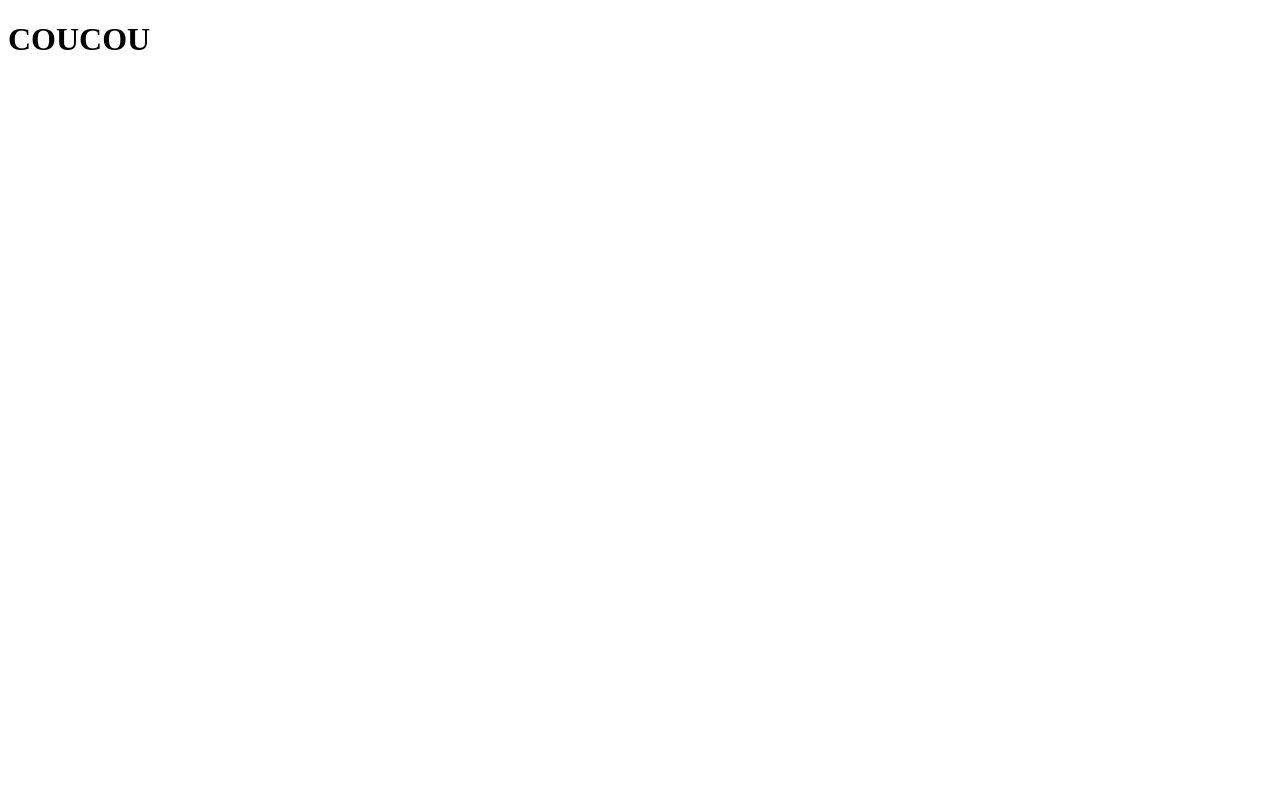
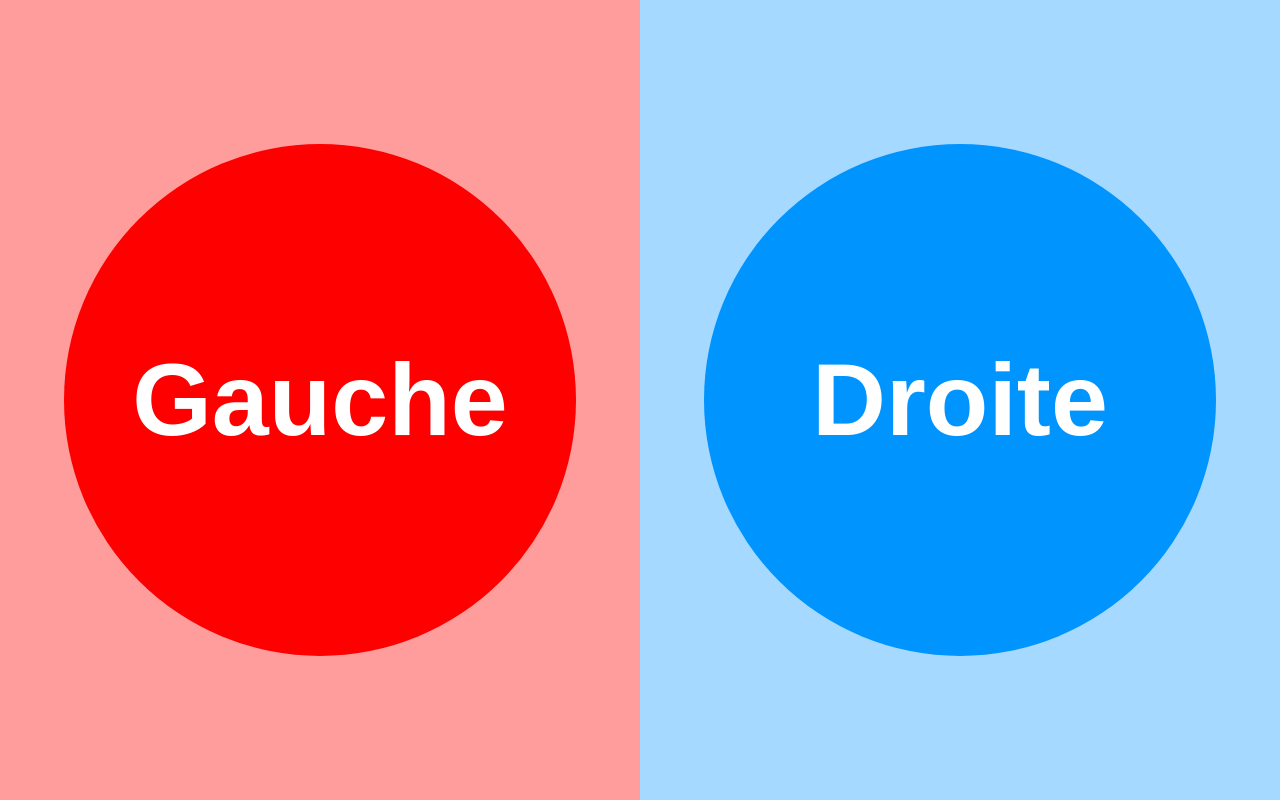
Before and after one commit to Ju-lmtre/Workshop_canoe, a plain HTML site: page Pagaie.html in a window 1280 px wide. Drawn offline with nearby package versions, Linux system fonts and the light colour scheme.

Commit message:
Code de la page gauche-droite

```diff
--- a/Pagaie.html
+++ b/Pagaie.html
@@ -1,11 +1,94 @@
 <!DOCTYPE html>
 <html lang="en">
+
 <head>
     <meta charset="UTF-8">
     <meta name="viewport" content="width=device-width, initial-scale=1.0">
     <title>Pagaie</title>
+    <script src="/socket.io/socket.io.js"></script>
+    <script src="https://code.jquery.com/jquery-3.7.1.min.js" integrity="sha256-/JqT3SQfawRcv/BIHPThkBvs0OEvtFFmqPF/lYI/Cxo=" crossorigin="anonymous"></script>
 </head>
+
+<style>
+    @import url('https://fonts.googleapis.com/css2?family=Roboto:ital,wght@0,100;0,300;0,400;0,500;0,700;0,900;1,100;1,300;1,400;1,500;1,700;1,900&display=swap');
+
+    body{
+        position: relative;
+        background-color: aqua;
+        display: flex;
+        flex-direction: column;
+        justify-content: center;
+        align-items: center;
+        gap: 3rem;
+        margin: 0px;
+    }
+
+    .container {
+        display: flex;
+        flex-direction: row;
+        height: 100vh;
+        width: 100vw;
+    }
+
+    .bg-gauche, .bg-droit {
+        flex: 1;
+        height: 100vh;
+    }
+
+    .bg-gauche{
+        background-color: #FF9D9D;
+    }
+
+    .bg-droit{
+        background-color: #A6D9FF;
+    }
+
+    .buttons{
+        position: absolute;
+
+        display: flex;
+        flex-direction: row;
+        gap: 10vw;
+
+        justify-content: center;
+        align-items: center;
+    }
+
+    .btn-gauche, .btn-droit{
+        border-style: none;
+        border-radius: 100rem;
+
+        min-width: 40vw;
+        min-height: 40vw;
+        width: 10vw;
+        height: 10vw;
+
+        font-size: 8vw;
+        font-weight: 700;
+        color: #FFFF;
+    }
+
+    .btn-gauche{
+        background: #F00;
+    }
+
+    .btn-droit{
+        background: #0094FF;
+    }
+
+</style>
+
 <body>
-    <h1>COUCOU</h1>
+
+    <section class="container">
+        <article class="bg-gauche"></article>
+        <article class="bg-droit"></article>
+    </section>
+
+    <section class="buttons">
+        <button id="Gauche" class="btn-gauche">Gauche</button>
+        <button id="Droite" class="btn-droit">Droite</button>
+    </section>
+
 </body>
 </html>
```
